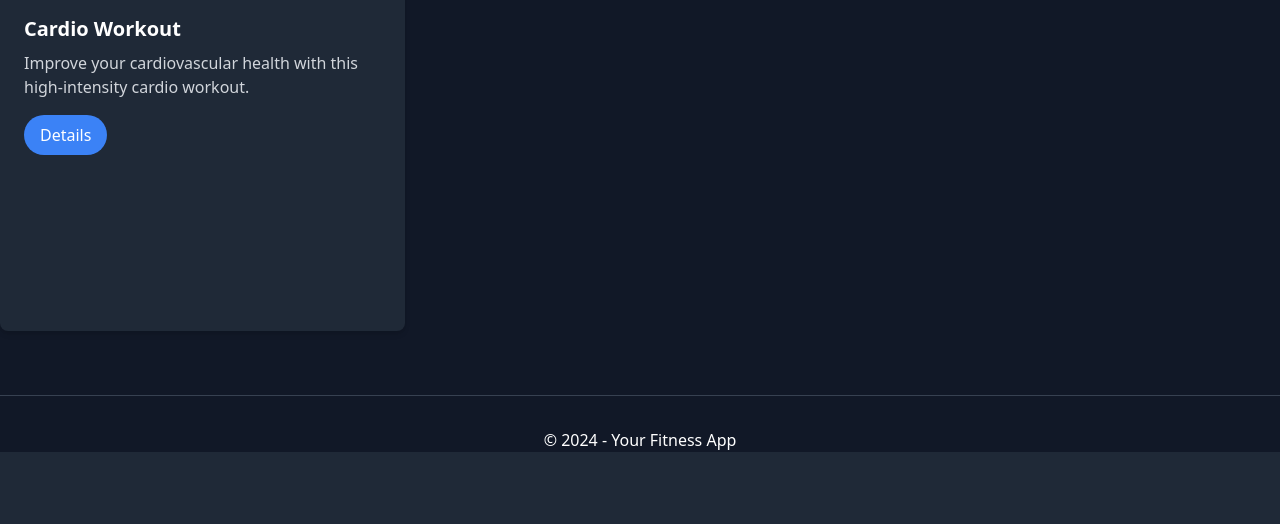
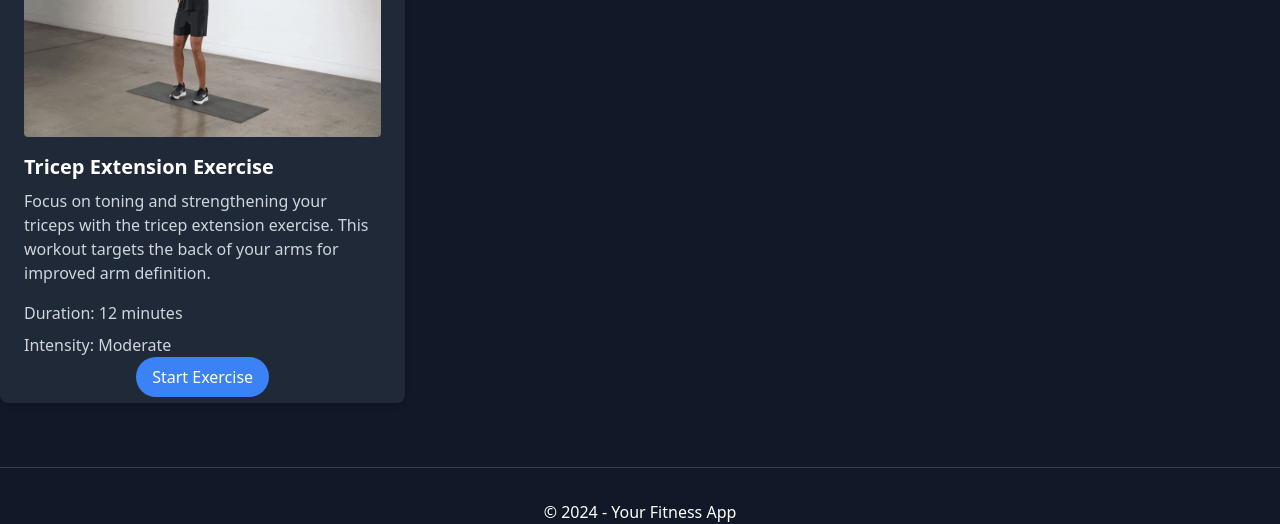
Before and after one commit to Mkaif-Qureshi/FITVISION, a Flask app: page /explore in a window 1280 px wide. Shown: the part 1497-2021 px from the top of the page. Before the commit the page ends 1949 px from the top, so only its background shows below. Run offline with Flask 2, Linux system fonts and the light colour scheme; style sheets or scripts are compiled from the project's sources; parts of the project's set-up code (start-up, migrations or seed data) failed here and were passed over; some libraries are stand-ins or nearby versions.

Commit message:
improved UI and added short details

```diff
--- a/FrontEnd/fitvisionflask/fitvisionflask/templates/explore.html
+++ b/FrontEnd/fitvisionflask/fitvisionflask/templates/explore.html
@@ -6,99 +6,101 @@
 
     <div class="grid grid-cols-1 md:grid-cols-2 lg:grid-cols-3 gap-8">
         <!-- Exercise Card 1 -->
+
         <div class="mb-8">
-            <div class="bg-gray-800 p-6 rounded-lg shadow-md">
-                <img src="{{ url_for('static', filename='images/exercise1.jpg') }}" class="w-full h-40 object-cover rounded-md mb-4" alt="Exercise 1">
-                <h5 class="text-xl font-semibold mb-2">Cardio Workout</h5>
-                <p class="text-gray-300 mb-4">Improve your cardiovascular health with this high-intensity cardio workout.</p>
-                <button class="bg-blue-500 text-white py-2 px-4 rounded-full" data-toggle="collapse" data-target="#collapseExercise1">Details</button>
-                <div id="collapseExercise1" class="collapse mt-4">
-                    <p class="text-gray-300 mb-2">This cardio workout includes a mix of running, jumping jacks, and other aerobic exercises to boost your heart rate and endurance.</p>
-                    <p class="text-gray-300 mb-2">Duration: 30 minutes</p>
-                    <p class="text-gray-300">Intensity: High</p>
-                </div>
-            </div>
+    <div class="bg-gray-800 p-6 rounded-lg shadow-md" style="height: 540px;">
+<img src="{{ url_for('static', filename='images/gifs/back_row.gif') }}" class="rounded-md mb-4" style="width:500px; height: 250px; border-radius: 4px;" alt="Exercise 1">
+        <h5 class="text-xl font-semibold mb-2">Back Row Exercise</h5>
+        <p class="text-gray-300 mb-4">Strengthen your back muscles with this effective back row exercise. This workout targets your upper back, improving posture and overall strength.</p>
+        <p class="text-gray-300 mb-2">Duration: 20 minutes</p>
+        <p class="text-gray-300">Intensity: Moderate</p>
+        <div class="flex justify-center"> <!-- Added this div with flex justify-center -->
+            <button class="bg-blue-500 text-white py-2 px-4 rounded-full">Start Exercise</button>
         </div>
-        <div class="mb-8">
-            <div class="bg-gray-800 p-6 rounded-lg shadow-md">
-                <img src="{{ url_for('static', filename='images/exercise1.jpg') }}" class="w-full h-40 object-cover rounded-md mb-4" alt="Exercise 1">
-                <h5 class="text-xl font-semibold mb-2">Cardio Workout</h5>
-                <p class="text-gray-300 mb-4">Improve your cardiovascular health with this high-intensity cardio workout.</p>
-                <button class="bg-blue-500 text-white py-2 px-4 rounded-full" data-toggle="collapse" data-target="#collapseExercise1">Details</button>
-                <div id="collapseExercise1" class="collapse mt-4">
-                    <p class="text-gray-300 mb-2">This cardio workout includes a mix of running, jumping jacks, and other aerobic exercises to boost your heart rate and endurance.</p>
-                    <p class="text-gray-300 mb-2">Duration: 30 minutes</p>
-                    <p class="text-gray-300">Intensity: High</p>
-                </div>
-            </div>
+    </div>
+</div>
+
+<div class="mb-8">
+    <div class="bg-gray-800 p-6 rounded-lg shadow-md" style="height: 540px;">
+        <img src="{{ url_for('static', filename='images/gifs/bicep_curl.gif') }}" class="rounded-md mb-4" style="width:500px; height: 250px; border-radius: 4px;" alt="Exercise 2">
+        <h5 class="text-xl font-semibold mb-2">Bicep Curl Exercise</h5>
+        <p class="text-gray-300 mb-4">Build strong and defined biceps with this bicep curl exercise. Performing bicep curls helps isolate and strengthen the muscles in your arms.</p>
+        <p class="text-gray-300 mb-2">Duration: 15 minutes</p>
+        <p class="text-gray-300">Intensity: Low to Moderate</p>
+        <div class="flex justify-center"> <!-- Added this div with flex justify-center -->
+            <button class="bg-blue-500 text-white py-2 px-4 rounded-full">Start Exercise</button>
         </div>
-        <div class="mb-8">
-            <div class="bg-gray-800 p-6 rounded-lg shadow-md">
-                <img src="{{ url_for('static', filename='images/exercise1.jpg') }}" class="w-full h-40 object-cover rounded-md mb-4" alt="Exercise 1">
-                <h5 class="text-xl font-semibold mb-2">Cardio Workout</h5>
-                <p class="text-gray-300 mb-4">Improve your cardiovascular health with this high-intensity cardio workout.</p>
-                <button class="bg-blue-500 text-white py-2 px-4 rounded-full" data-toggle="collapse" data-target="#collapseExercise1">Details</button>
-                <div id="collapseExercise1" class="collapse mt-4">
-                    <p class="text-gray-300 mb-2">This cardio workout includes a mix of running, jumping jacks, and other aerobic exercises to boost your heart rate and endurance.</p>
-                    <p class="text-gray-300 mb-2">Duration: 30 minutes</p>
-                    <p class="text-gray-300">Intensity: High</p>
-                </div>
-            </div>
+    </div>
+</div>
+
+<div class="mb-8">
+    <div class="bg-gray-800 p-6 rounded-lg shadow-md" style="height: 540px;">
+
+        <img src="{{ url_for('static', filename='images/gifs/lunges.gif') }}" class="rounded-md mb-4" style="width:500px; height: 250px; border-radius: 4px;" alt="Exercise 1">
+        <h5 class="text-xl font-semibold mb-2">Lunges Exercise</h5>
+        <p class="text-gray-300 mb-4">Improve lower body strength and flexibility with lunges. Performing lunges engages your quads, hamstrings, and glutes.</p>
+        <p class="text-gray-300 mb-2">Duration: 20 minutes</p>
+        <p class="text-gray-300">Intensity: Moderate</p>
+        <div class="flex justify-center">
+            <button class="bg-blue-500 text-white py-2 px-4 rounded-full">Start Exercise</button>
         </div>
-        <div class="mb-8">
-            <div class="bg-gray-800 p-6 rounded-lg shadow-md">
-                <img src="{{ url_for('static', filename='images/exercise1.jpg') }}" class="w-full h-40 object-cover rounded-md mb-4" alt="Exercise 1">
-                <h5 class="text-xl font-semibold mb-2">Cardio Workout</h5>
-                <p class="text-gray-300 mb-4">Improve your cardiovascular health with this high-intensity cardio workout.</p>
-                <button class="bg-blue-500 text-white py-2 px-4 rounded-full" data-toggle="collapse" data-target="#collapseExercise1">Details</button>
-                <div id="collapseExercise1" class="collapse mt-4">
-                    <p class="text-gray-300 mb-2">This cardio workout includes a mix of running, jumping jacks, and other aerobic exercises to boost your heart rate and endurance.</p>
-                    <p class="text-gray-300 mb-2">Duration: 30 minutes</p>
-                    <p class="text-gray-300">Intensity: High</p>
-                </div>
-            </div>
+    </div>
+</div>
+<div class="mb-8">
+    <div class="bg-gray-800 p-6 rounded-lg shadow-md" style="height: 540px;">
+
+        <img src="{{ url_for('static', filename='images/gifs/plank.gif') }}" class="rounded-md mb-4" style="width:500px; height: 250px; border-radius: 4px;" alt="Exercise 2">
+        <h5 class="text-xl font-semibold mb-2">Plank Exercise</h5>
+        <p class="text-gray-300 mb-4">Strengthen your core and improve overall body stability with the plank exercise. This full-body workout engages your abs, back, and shoulders.</p>
+        <p class="text-gray-300 mb-2">Duration: 15 minutes</p>
+        <p class="text-gray-300">Intensity: High</p>
+        <div class="flex justify-center">
+            <button class="bg-blue-500 text-white py-2 px-4 rounded-full">Start Exercise</button>
         </div>
-        <div class="mb-8">
-            <div class="bg-gray-800 p-6 rounded-lg shadow-md">
-                <img src="{{ url_for('static', filename='images/exercise1.jpg') }}" class="w-full h-40 object-cover rounded-md mb-4" alt="Exercise 1">
-                <h5 class="text-xl font-semibold mb-2">Cardio Workout</h5>
-                <p class="text-gray-300 mb-4">Improve your cardiovascular health with this high-intensity cardio workout.</p>
-                <button class="bg-blue-500 text-white py-2 px-4 rounded-full" data-toggle="collapse" data-target="#collapseExercise1">Details</button>
-                <div id="collapseExercise1" class="collapse mt-4">
-                    <p class="text-gray-300 mb-2">This cardio workout includes a mix of running, jumping jacks, and other aerobic exercises to boost your heart rate and endurance.</p>
-                    <p class="text-gray-300 mb-2">Duration: 30 minutes</p>
-                    <p class="text-gray-300">Intensity: High</p>
-                </div>
-            </div>
+    </div>
+</div>
+<div class="mb-8">
+    <div class="bg-gray-800 p-6 rounded-lg shadow-md" style="height: 540px;">
+
+        <img src="{{ url_for('static', filename='images/gifs/shoulder_press.gif') }}" class="rounded-md mb-4" style="width:500px; height: 250px; border-radius: 4px;" alt="Exercise 3">
+        <h5 class="text-xl font-semibold mb-2">Shoulder Press Exercise</h5>
+        <p class="text-gray-300 mb-4">Build shoulder strength and tone your upper body with the shoulder press exercise. This workout targets your deltoids, trapezius, and triceps.</p>
+        <p class="text-gray-300 mb-2">Duration: 15 minutes</p>
+        <p class="text-gray-300">Intensity: Moderate to High</p>
+        <div class="flex justify-center">
+            <button class="bg-blue-500 text-white py-2 px-4 rounded-full">Start Exercise</button>
         </div>
-        <div class="mb-8">
-            <div class="bg-gray-800 p-6 rounded-lg shadow-md">
-                <img src="{{ url_for('static', filename='images/exercise1.jpg') }}" class="w-full h-40 object-cover rounded-md mb-4" alt="Exercise 1">
-                <h5 class="text-xl font-semibold mb-2">Cardio Workout</h5>
-                <p class="text-gray-300 mb-4">Improve your cardiovascular health with this high-intensity cardio workout.</p>
-                <button class="bg-blue-500 text-white py-2 px-4 rounded-full" data-toggle="collapse" data-target="#collapseExercise1">Details</button>
-                <div id="collapseExercise1" class="collapse mt-4">
-                    <p class="text-gray-300 mb-2">This cardio workout includes a mix of running, jumping jacks, and other aerobic exercises to boost your heart rate and endurance.</p>
-                    <p class="text-gray-300 mb-2">Duration: 30 minutes</p>
-                    <p class="text-gray-300">Intensity: High</p>
-                </div>
-            </div>
+    </div>
+</div>
+
+<div class="mb-8">
+    <div class="bg-gray-800 p-6 rounded-lg shadow-md" style="height: 540px;">
+
+        <img src="{{ url_for('static', filename='images/gifs/side_lying_leg_lifting.gif') }}" class="rounded-md mb-4" style="width:500px; height: 250px; border-radius: 4px;" alt="Exercise 4">
+        <h5 class="text-xl font-semibold mb-2">Side Lying Leg Lifting Exercise</h5>
+        <p class="text-gray-300 mb-4">Target your hip abductors and outer thighs with side-lying leg lifting. This exercise helps improve hip strength and stability.</p>
+        <p class="text-gray-300 mb-2">Duration: 10 minutes</p>
+        <p class="text-gray-300">Intensity: Low to Moderate</p>
+        <div class="flex justify-center">
+            <button class="bg-blue-500 text-white py-2 px-4 rounded-full">Start Exercise</button>
         </div>
-                <div class="mb-8">
-            <div class="bg-gray-800 p-6 rounded-lg shadow-md">
-                <img src="{{ url_for('static', filename='images/exercise1.jpg') }}" class="w-full h-40 object-cover rounded-md mb-4" alt="Exercise 1">
-                <h5 class="text-xl font-semibold mb-2">Cardio Workout</h5>
-                <p class="text-gray-300 mb-4">Improve your cardiovascular health with this high-intensity cardio workout.</p>
-                <button class="bg-blue-500 text-white py-2 px-4 rounded-full" data-toggle="collapse" data-target="#collapseExercise1">Details</button>
-                <div id="collapseExercise1" class="collapse mt-4">
-                    <p class="text-gray-300 mb-2">This cardio workout includes a mix of running, jumping jacks, and other aerobic exercises to boost your heart rate and endurance.</p>
-                    <p class="text-gray-300 mb-2">Duration: 30 minutes</p>
-                    <p class="text-gray-300">Intensity: High</p>
-                </div>
-            </div>
+    </div>
+</div>
+
+  <div class="mb-8">
+    <div class="bg-gray-800 p-6 rounded-lg shadow-md" style="height: 540px;">
+
+        <img src="{{ url_for('static', filename='images/gifs/tricep.gif') }}" class="rounded-md mb-4" style="width:500px; height: 250px; border-radius: 4px;" alt="Exercise 5">
+        <h5 class="text-xl font-semibold mb-2">Tricep Extension Exercise</h5>
+        <p class="text-gray-300 mb-4">Focus on toning and strengthening your triceps with the tricep extension exercise. This workout targets the back of your arms for improved arm definition.</p>
+        <p class="text-gray-300 mb-2">Duration: 12 minutes</p>
+        <p class="text-gray-300">Intensity: Moderate</p>
+        <div class="flex justify-center">
+            <button class="bg-blue-500 text-white py-2 px-4 rounded-full">Start Exercise</button>
         </div>
+    </div>
+</div>
 
-        <!-- Add more Exercise Cards as needed -->
 
     </div>
 </div>
```
Also changed, not shown: FrontEnd/fitvisionflask/fitvisionflask/static/images/gifs/back_row.gif (added), FrontEnd/fitvisionflask/fitvisionflask/static/images/gifs/bicep_curl.gif (added), FrontEnd/fitvisionflask/fitvisionflask/static/images/gifs/lunges.gif (added), FrontEnd/fitvisionflask/fitvisionflask/static/images/gifs/plank.gif (added), FrontEnd/fitvisionflask/fitvisionflask/static/images/gifs/shoulder_press.gif (added), FrontEnd/fitvisionflask/fitvisionflask/static/images/gifs/tricep.gif (added), 1 other file.
